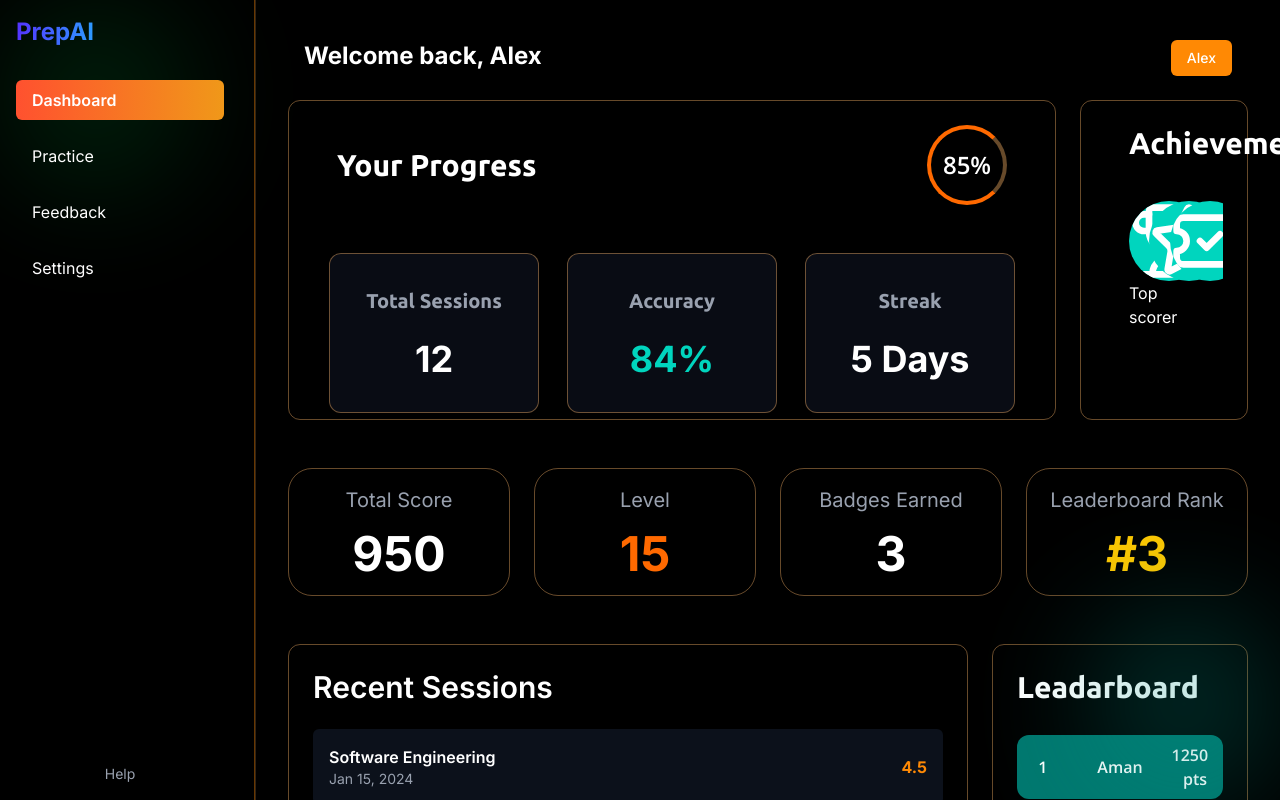
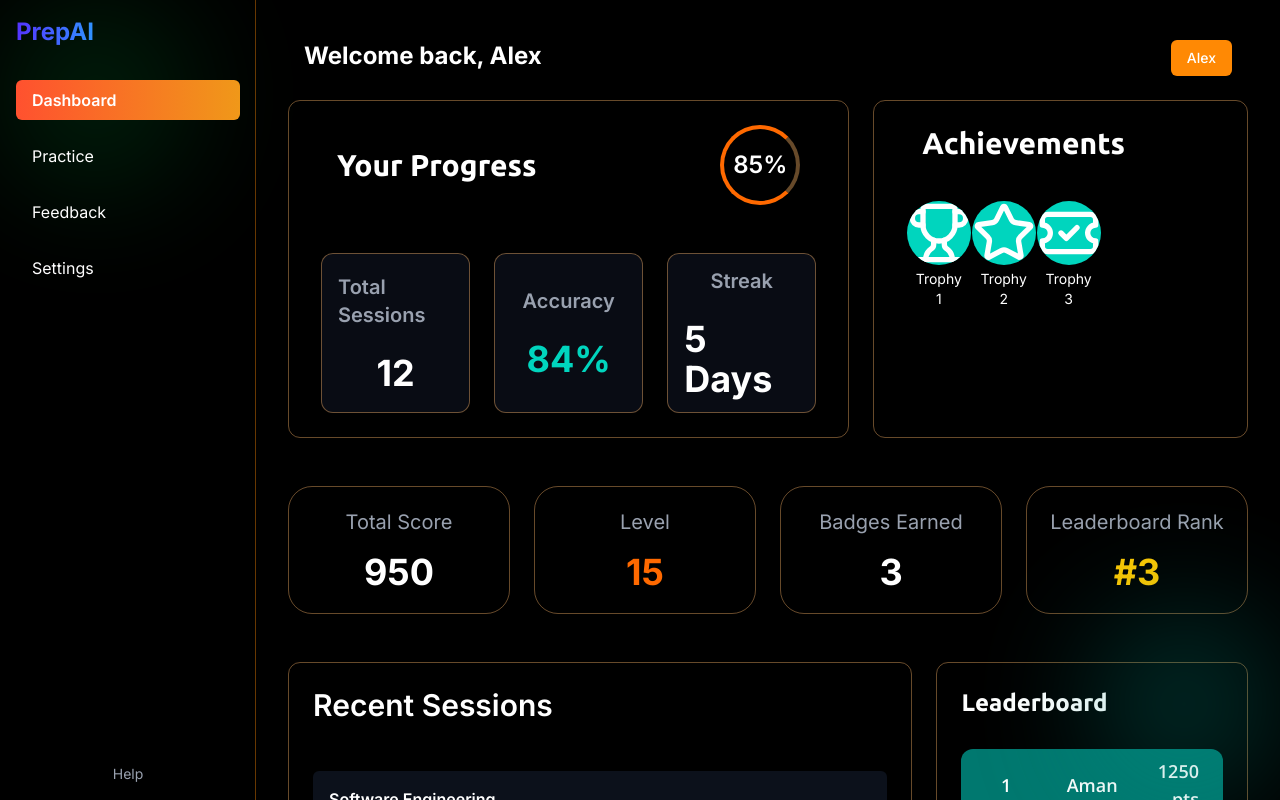
Before and after one commit to kumar2aman/prepai, a Next.js app in the folder apps/frontend/: page /dashboard in a window 1280 px wide. Built offline with nearby package versions, Linux system fonts and the light colour scheme; a web font is replaced by a local one.

Commit message:
make dashboard responsive

```diff
--- a/apps/frontend/src/app/dashboard/page.tsx
+++ b/apps/frontend/src/app/dashboard/page.tsx
@@ -1,11 +1,15 @@
 "use client";
+
 import Dashboard from "@/components/dashboard";
 import React from "react";
 
 function Page() {
   return (
-    <div className="min-h-screen bg-black relative  overflow-hidden">
+    <div className="min-h-screen bg-black relative overflow-hidden">
+      {/* Main Dashboard */}
       <Dashboard />
+
+      {/* Decorative Blur Elements */}
       <div className="absolute bottom-0 right-0 w-48 h-48 bg-teal-600 blur-3xl opacity-30 rounded-full z-0" />
       <div className="absolute top-0 left-0 w-48 h-48 bg-green-600 blur-3xl opacity-20 rounded-full z-0" />
     </div>
--- a/apps/frontend/src/components/dashboard/achievements.tsx
+++ b/apps/frontend/src/components/dashboard/achievements.tsx
@@ -4,23 +4,19 @@ import { Star, TicketCheck, Trophy } from "lucide-react";
 
 function Achievements() {
   return (
-    <Card className=" h-[40vh] w-[40vw] py-6 px-6 ">
-      {/* Header */}
+    <Card className="w-full lg:w-[40%] py-6 px-6">
       <CardHeader className="flex justify-between items-center pr-6 mb-4">
-        <CardTitle className="font-ubuntu text-3xl">Achievements</CardTitle>
+        <CardTitle className="text-3xl font-ubuntu">Achievements</CardTitle>
       </CardHeader>
 
-      {/* Trophy Grid */}
-      <div className="pl-6 h-full overflow-y-auto">
-        <div className="grid grid-cols-5 gap-2">
-          {/* Example Trophies */}
-          <div>
-            <Trophy className=" bg-teal-400 rounded-full w-20 h-20" />
-            <p>Top scorer</p>
-          </div>
-
-          <Star className=" bg-teal-400 rounded-full w-20 h-20" />
-          <TicketCheck className=" bg-teal-400 rounded-full w-20 h-20" />
+      <div className="pl-4 overflow-y-auto">
+        <div className="grid grid-cols-3 sm:grid-cols-4 md:grid-cols-5 gap-4">
+          {[Trophy, Star, TicketCheck].map((Icon, i) => (
+            <div key={i} className="flex flex-col items-center">
+              <Icon className="bg-teal-400 rounded-full w-16 h-16" />
+              <p className="text-sm text-center mt-1">Trophy {i + 1}</p>
+            </div>
+          ))}
         </div>
       </div>
     </Card>
--- a/apps/frontend/src/components/dashboard/index.tsx
+++ b/apps/frontend/src/components/dashboard/index.tsx
@@ -4,20 +4,21 @@ import Session from "./session";
 import Sidebar from "./sidebar";
 import Stats from "./stats";
 
+
 function Dashboard() {
   return (
-    <div className="flex  text-white">
-      {/* Sidebar with fixed width */}
-      <div className="w-64 h-full fixed left-0 top-0 border-r border-orange-300/20  z-10">
+    <div className="flex flex-col md:flex-row text-white">
+      {/* Sidebar */}
+      <div className="md:w-64 h-full fixed md:relative top-0 left-0 z-10">
         <Sidebar />
       </div>
 
-      {/* Main Content */}
-      <div className="ml-64 h-screen overflow-y-auto px-8 py-6 space-y-6  ">
+      {/* Main content */}
+      <div className="md: w-full h-screen overflow-y-auto px-4 md:px-8 py-6 space-y-6">
         <Content />
-        <Progress/>
-         <Stats/>
-         <Session/>
+        <Progress />
+        <Stats />
+        <Session />
       </div>
     </div>
   );
--- a/apps/frontend/src/components/dashboard/leadarboard.tsx
+++ b/apps/frontend/src/components/dashboard/leadarboard.tsx
@@ -3,61 +3,29 @@ import { Card, CardContent, CardHeader } from "../ui/card";
 
 function Leadarboard() {
   const scorers = [
-    {
-      avatar: "1",
-      name: "Aman",
-      points: "1250",
-    },
-    {
-      avatar: "2",
-      name: "Ankit",
-      points: "990",
-    },
-    {
-      avatar: "3",
-      name: "Adarsh",
-      points: "1",
-    },
-    {
-      avatar: "3",
-      name: "Adarsh",
-      points: "1",
-    },
-    {
-      avatar: "3",
-      name: "Adarsh",
-      points: "1",
-    },
-    {
-      avatar: "3",
-      name: "Adarsh",
-      points: "1",
-    },
+    { avatar: "1", name: "Aman", points: "1250" },
+    { avatar: "2", name: "Ankit", points: "990" },
+    { avatar: "3", name: "Adarsh", points: "870" },
+    { avatar: "4", name: "Simran", points: "840" },
+    { avatar: "5", name: "Karan", points: "780" },
   ];
 
   return (
-    <div>
-      <Card className=" w-[20vw] h-[40vh]">
-        <CardHeader className="text-3xl font-ubuntu font-semibold">Leadarboard</CardHeader>
-        <CardContent className="overflow-y-auto hide-scrollbar ">
-          {scorers.map((e) => (
-            <div key={e.avatar} className="">
+    <Card className="w-full lg:w-1/3 h-full">
+      <CardHeader className="text-2xl font-ubuntu font-semibold">Leaderboard</CardHeader>
+      <CardContent className="overflow-y-auto max-h-[32vh] hide-scrollbar">
+        {scorers.map((e, index) => (
           <div
-
-                className=" grid grid-cols-4  w-full h-16  text-center  items-center bg-teal-700 font-open font-semibold   text-l py-1 mb-4 rounded-xl"
+            key={index}
+            className="grid grid-cols-4 items-center bg-teal-700 font-open text-white font-semibold text-lg py-2 px-4 mb-3 rounded-xl"
           >
-                <h3 className="col-span-1 text-center  ">{e.avatar}</h3>
-
-                <p className="col-span-2">{e.name}</p>
-
-                {/* Column 3: Points (Takes 1/4 of the space) */}
-                <p className="col-span-1 text-right pr-4 ">{e.points} pts</p>
-              </div>
+            <h3 className="col-span-1 text-center">{e.avatar}</h3>
+            <p className="col-span-2 text-center">{e.name}</p>
+            <p className="col-span-1 text-right pr-2">{e.points} pts</p>
           </div>
         ))}
       </CardContent>
     </Card>
-    </div>
   );
 }
 
--- a/apps/frontend/src/components/dashboard/progress.tsx
+++ b/apps/frontend/src/components/dashboard/progress.tsx
@@ -1,61 +1,38 @@
 import React from "react";
-import {
-  Card,
-  CardDescription,
-  CardHeader,
-  CardTitle,
-} from "../ui/card";
+import { Card, CardDescription, CardHeader, CardTitle } from "../ui/card";
 import Achievements from "./achievements";
-import { Star, TicketCheck, Trophy } from "lucide-react";
-import Stats from "./stats";
+
 
 function Progress() {
   return (
-    <>
-
-    <div className="flex items-start gap-x-6 text-white ">
-      {/* Progress Card (60vw) */}
-      <Card className="flex flex-col  h-[40vh] w-[60vw] py-6 px-6 gap-12 ">
-        {/* Header */}
-        <CardHeader className="flex justify-between items-center pr-6">
-          <CardTitle className="font-ubuntu text-3xl ">Your Progress</CardTitle>
-          {/* Circular Progress Indicator */}
-          <div className="w-20 h-20 border-4 border-orange-500 border-r-orange-300/40 rounded-full flex justify-center items-center text-2xl font-open font-semibold">
+    <div className="flex flex-col lg:flex-row gap-6 text-white">
+      {/* Progress Section */}
+      <Card className="flex flex-col w-full lg:w-[60%] py-6 px-6 gap-12">
+        <CardHeader className="flex justify-between items-center">
+          <CardTitle className="text-3xl font-ubuntu">Your Progress</CardTitle>
+          <div className="w-20 h-20 border-4 border-orange-500 border-r-orange-300/40 rounded-full flex justify-center items-center text-2xl font-semibold">
             85%
           </div>
         </CardHeader>
 
-        {/* Stats */}
-        <div className="flex gap-x-7 px-4">
-          <Card className="flex flex-col items-center justify-center bg-[#090c14] border border-orange-300/40 w-56 h-40 p-4">
-            <CardTitle className="text-xl font-ubuntu text-gray-400">Total Sessions</CardTitle>
-            <CardDescription className="text-4xl font-bold">12</CardDescription>
-          </Card>
-
-          <Card className="flex flex-col items-center justify-center bg-[#090c14] border border-orange-300/40 w-56 h-40 p-4">
-            <CardTitle className="text-xl font-ubuntu text-gray-400">Accuracy</CardTitle>
-            <CardDescription className="text-4xl text-teal-400 font-bold">
-              84%
-            </CardDescription>
-          </Card>
-
-          <Card className="flex flex-col items-center justify-center bg-[#090c14] border border-orange-300/40 w-56 h-40 p-4">
-            <CardTitle className="text-xl font-ubuntu text-gray-400">Streak</CardTitle>
-            <CardDescription className="text-4xl font-bold">
-              5 Days
-            </CardDescription>
-          </Card>
+        <div className="flex flex-col md:flex-row gap-6 px-2">
+          {[
+            { title: "Total Sessions", value: "12" },
+            { title: "Accuracy", value: "84%", color: "text-teal-400" },
+            { title: "Streak", value: "5 Days" },
+          ].map((stat, i) => (
+            <Card key={i} className="flex flex-col items-center justify-center bg-[#090c14] border border-orange-300/40 w-full md:w-1/3 h-40 p-4">
+              <CardTitle className="text-xl text-gray-400">{stat.title}</CardTitle>
+              <CardDescription className={`text-4xl font-bold ${stat.color || ''}`}>{stat.value}</CardDescription>
+            </Card>
+          ))}
         </div>
       </Card>
 
-      {/* Achievements Card (40vw) */}
+      {/* Achievements */}
       <Achievements />
-
     </div>
-
-
-    </>
   );
 }
 
-export default Progress
+export default Progress;
--- a/apps/frontend/src/components/dashboard/session.tsx
+++ b/apps/frontend/src/components/dashboard/session.tsx
@@ -2,26 +2,21 @@ import React from "react";
 import { Card } from "../ui/card";
 import Leadarboard from "./leadarboard";
 
+
 function Session() {
+  const sessions = [
+    { title: "Software Engineering", date: "Jan 15, 2024", rating: 4.5 },
+    { title: "Product Management", date: "Jan 10, 2024", rating: 3.8 },
+    { title: "Data Science", date: "Jan 05, 2024", rating: 4.2 },
+  ];
+
   return (
-    <div className="flex justify-between gap-x-6 ">
-      <Card className=" p-6 border rounded-xl w-full h-[40vh] ">
-        <div className="mb-10">
+    <div className="flex flex-col lg:flex-row gap-6">
+      {/* Recent Sessions */}
+      <Card className="w-full lg:w-2/3 p-6 rounded-xl">
         <h3 className="text-3xl font-semibold mb-6">Recent Sessions</h3>
-          <div className="space-y-3">
-            {[
-              {
-                title: "Software Engineering",
-                date: "Jan 15, 2024",
-                rating: 4.5,
-              },
-              {
-                title: "Product Management",
-                date: "Jan 10, 2024",
-                rating: 3.8,
-              },
-              { title: "Data Science", date: "Jan 05, 2024", rating: 4.2 },
-            ].map((session, index) => (
+        <div className="space-y-4">
+          {sessions.map((session, index) => (
             <div
               key={index}
               className="bg-[#0c111b] p-4 rounded-md flex justify-between items-center"
@@ -34,9 +29,9 @@ function Session() {
             </div>
           ))}
         </div>
-        </div>
       </Card>
 
+      {/* Leaderboard */}
       <Leadarboard />
     </div>
   );
--- a/apps/frontend/src/components/dashboard/stats.tsx
+++ b/apps/frontend/src/components/dashboard/stats.tsx
@@ -1,29 +1,24 @@
-import React from 'react'
-import { Card } from '../ui/card'
+import React from 'react';
+import { Card } from '../ui/card';
 
 function Stats() {
+  const stats = [
+    { label: "Total Score", value: "950" },
+    { label: "Level", value: "15", color: "text-orange-500" },
+    { label: "Badges Earned", value: "3" },
+    { label: "Leaderboard Rank", value: "#3", color: "text-yellow-400" },
+  ];
+
   return (
-    <div>
-        <div className="grid grid-cols-4 gap-6  mb-12 mt-12">
-
-            <Card className=" flex flex-col justify-center items-center gap-y-4   p-4 h-[16vh] t rounded-3xl">
-              <p className="text-xl text-gray-400">Total Score</p>
-              <p className="text-5xl font-bold">950</p>
-            </Card>
-            <Card className=" flex flex-col justify-center items-center gap-y-4   p-4 h-[16vh] t rounded-3xl">
-              <p className="text-xl text-gray-400">Level</p>
-              <p className="text-5xl font-bold text-orange-500">15</p>
-            </Card>
-            <Card className=" flex flex-col justify-center items-center gap-y-4  p-4 h-[16vh] t rounded-3xl">
-              <p className="text-xl text-gray-400">Badges Earned</p>
-              <p className="text-5xl font-bold">3</p>
-            </Card>
-            <Card className=" flex flex-col justify-center items-center gap-y-4  p-4 h-[16vh] t rounded-3xl">
-              <p className="text-xl text-gray-400">Leaderboard Rank</p>
-              <p className="text-5xl font-bold text-yellow-400">#3</p>
-            </Card>
-          </div></div>
-  )
+    <div className="grid grid-cols-1 sm:grid-cols-2 lg:grid-cols-4 gap-6 mb-12 mt-12">
+      {stats.map((stat, i) => (
+        <Card key={i} className="flex flex-col justify-center items-center gap-y-4 p-4 h-32 rounded-3xl">
+          <p className="text-xl text-gray-400">{stat.label}</p>
+          <p className={`text-4xl font-bold ${stat.color || ''}`}>{stat.value}</p>
+        </Card>
+      ))}
+    </div>
+  );
 }
 
-export default Stats
+export default Stats;
```
Also changed, not shown: apps/frontend/src/components/dashboard/sidebar.tsx (+5 -6 lines). Lines whose indentation alone changed are shown as unchanged.
